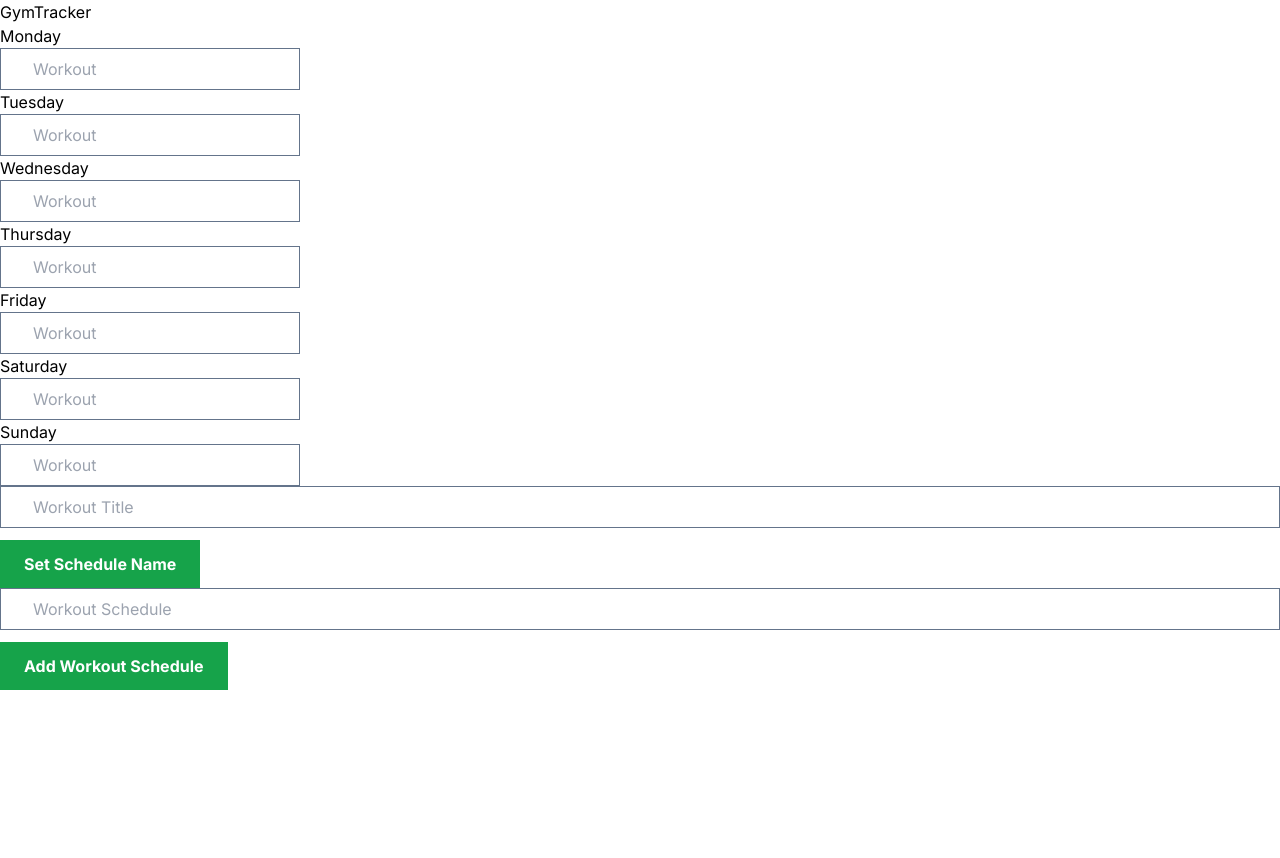
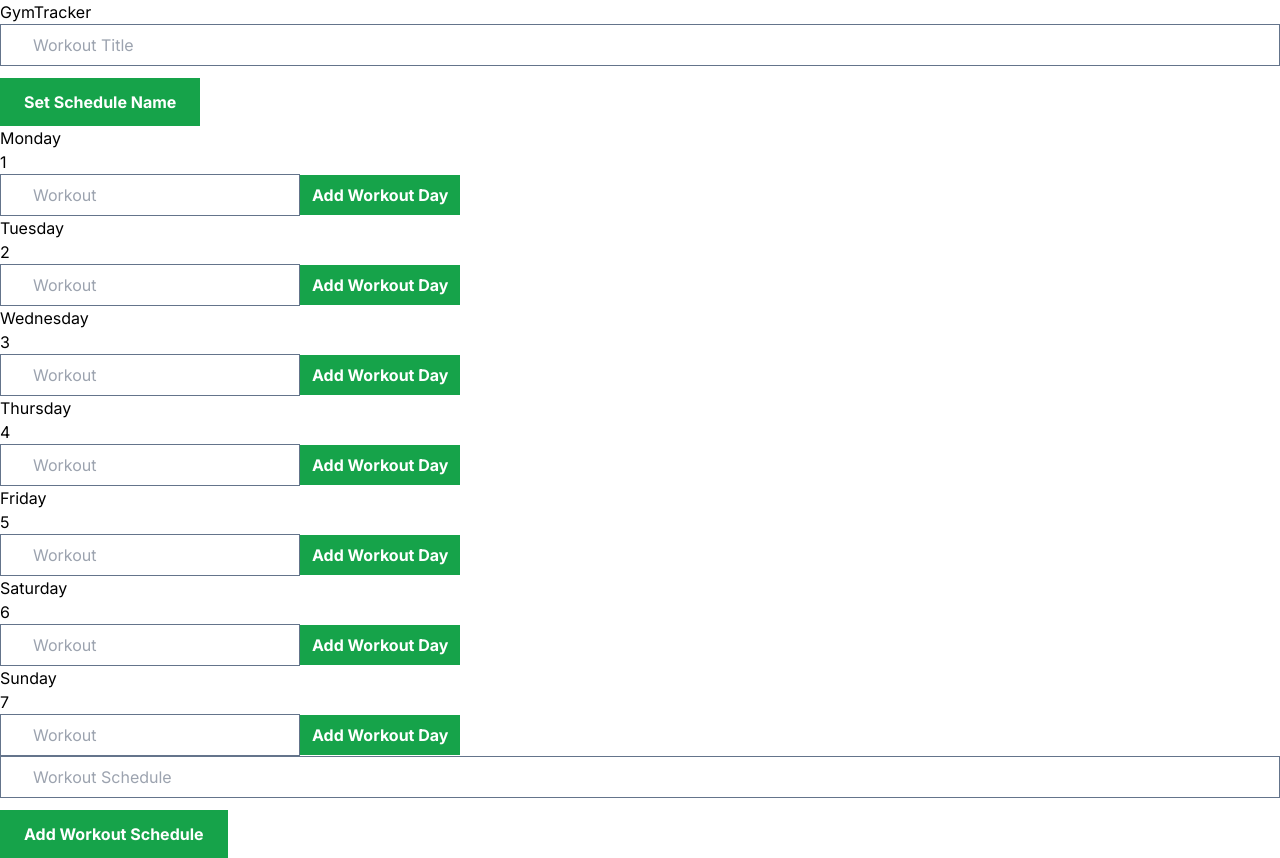
Before and after one commit to TonyNgyen/GymTracker-prototype, a Next.js app: page /addWorkoutSchedule in a window 1280 px wide. Before the commit the page ends 800 px from the top, so only its background shows below. Built offline with nearby package versions, Linux system fonts and the light colour scheme.

Commit message:
Working on adding workout day function

```diff
--- a/app/addWorkoutSchedule/page.jsx
+++ b/app/addWorkoutSchedule/page.jsx
@@ -6,36 +6,72 @@ export default function AddWorkout() {
   const [title, setTitle] = useState("");
   const [name, setName] = useState("");
   const [workouts, setWorkouts] = useState("");
-  const days = [
-    "Monday",
-    "Tuesday",
-    "Wednesday",
-    "Thursday",
-    "Friday",
-    "Saturday",
-    "Sunday",
-  ];
+  const [workout, setWorkout] = useState("");
 
-  const daysInput = (days) => {
-    for(const day in days) {
+  const saveMonday = () => {
+    console.log("Monday");
+  };
 
-    }
-    return (
-        <>
-            <h1 className="">Testing</h1>
-        </>
-    )
-  }
+  const saveTuesday = () => {
+    console.log("Tuesday");
+  };
+
+  const saveWednesday = () => {
+    console.log("Wednesday");
+  };
+
+  const saveThursday = () => {
+    console.log("Thursday");
+  };
+
+  const saveFriday = () => {
+    console.log("Friday");
+  };
+
+  const saveSaturday = () => {
+    console.log("Saturday");
+  };
+
+  const saveSunday = () => {
+    console.log("Sunday");
+  };
+
+  const setDayFunctions = {
+    Monday: saveMonday,
+    Tuesday: saveTuesday,
+    Wednesday: saveWednesday,
+    Thursday: saveThursday,
+    Friday: saveFriday,
+    Saturday: saveSaturday,
+    Sunday: saveSunday,
+  };
+
+  const [workoutDays, setWorkoutDays] = useState({
+    Monday: "1",
+    Tuesday: "2",
+    Wednesday: "3",
+    Thursday: "4",
+    Friday: "5",
+    Saturday: "6",
+    Sunday: "7",
+  });
 
   const router = useRouter();
-
-  const handleNameSet = (scheduleName) => {
-    setName(scheduleName);
-  };
 
   const handleNameSubmit = (e) => {
     e.preventDefault();
     setTitle(name);
+  };
+
+  const updateWorkoutDay = (e, day, workouts) => {
+    e.preventDefault();
+    setWorkoutDays((previousState) => {
+      return { ...previousState, day: workouts };
+    });
+  };
+
+  const rememberDay = () => {
+    console.log("THIS WORKS");
   };
 
   const handleSubmit = async (e) => {
@@ -68,15 +104,6 @@ export default function AddWorkout() {
 
   return (
     <>
-    {days.map((day) => (
-      <>
-        <h1>{day}</h1>
-        <form>
-          <input type="text" placeholder="Workout" className="border border-slate-500 px-8 py-2">
-          </input>
-        </form>
-      </>
-    ))}
       <h1>{title}</h1>
       <form onSubmit={handleNameSubmit} className="flex flex-col gap-3">
         <input
@@ -94,6 +121,29 @@ export default function AddWorkout() {
           Set Schedule Name
         </button>
       </form>
+
+      {Object.keys(workoutDays).map((day) => (
+        <>
+          <h1>{day}</h1>
+          <h1>{workoutDays[day]}</h1>
+          <form onSubmit={updateWorkoutDay}>
+            <input
+              onChange={(e) => setWorkout(e.target.value)}
+              value={workout}
+              type="text"
+              placeholder="Workout"
+              className="border border-slate-500 px-8 py-2"
+            ></input>
+            <button
+              onClick={setDayFunctions[day]}
+              type="submit"
+              className="bg-green-600 font-bold text-white py-2 px-3 w-fit"
+            >
+              Add Workout Day
+            </button>
+          </form>
+        </>
+      ))}
 
       <form onSubmit={handleSubmit} className="flex flex-col gap-3">
         <input
```
